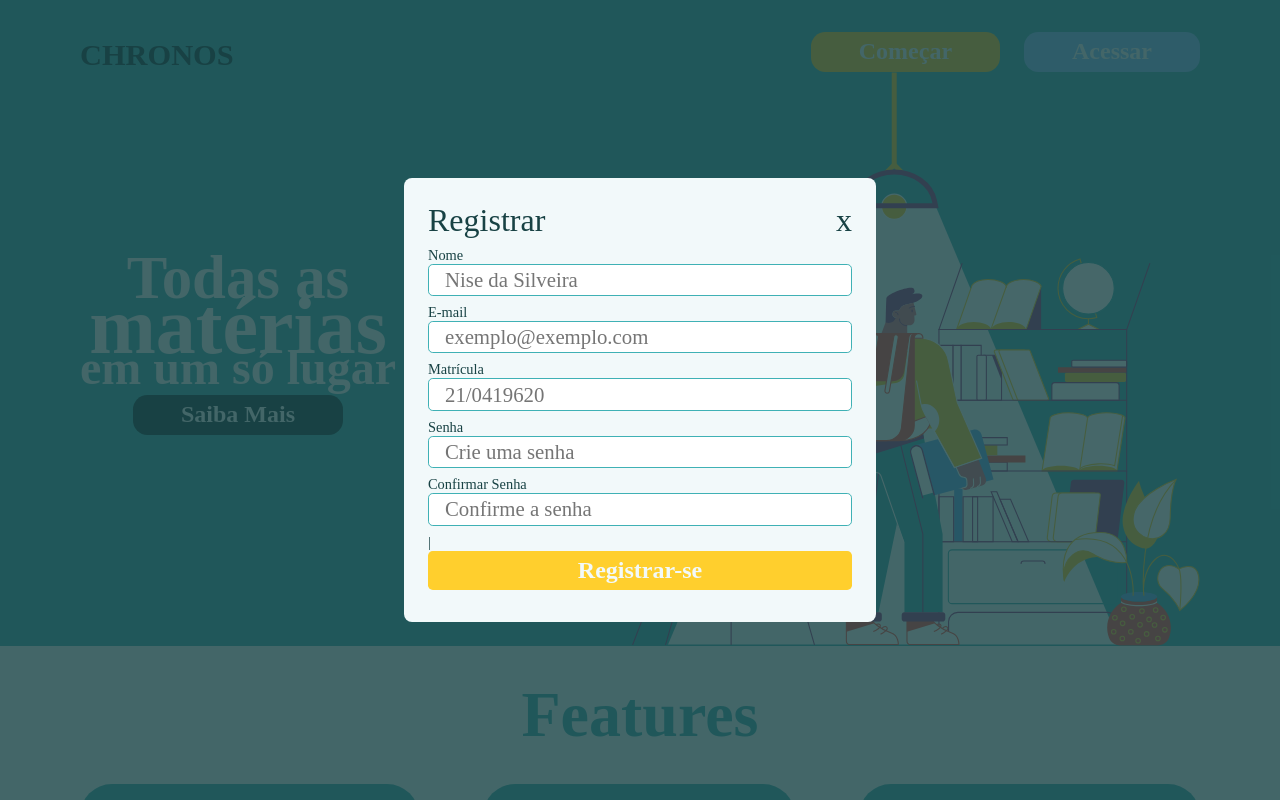
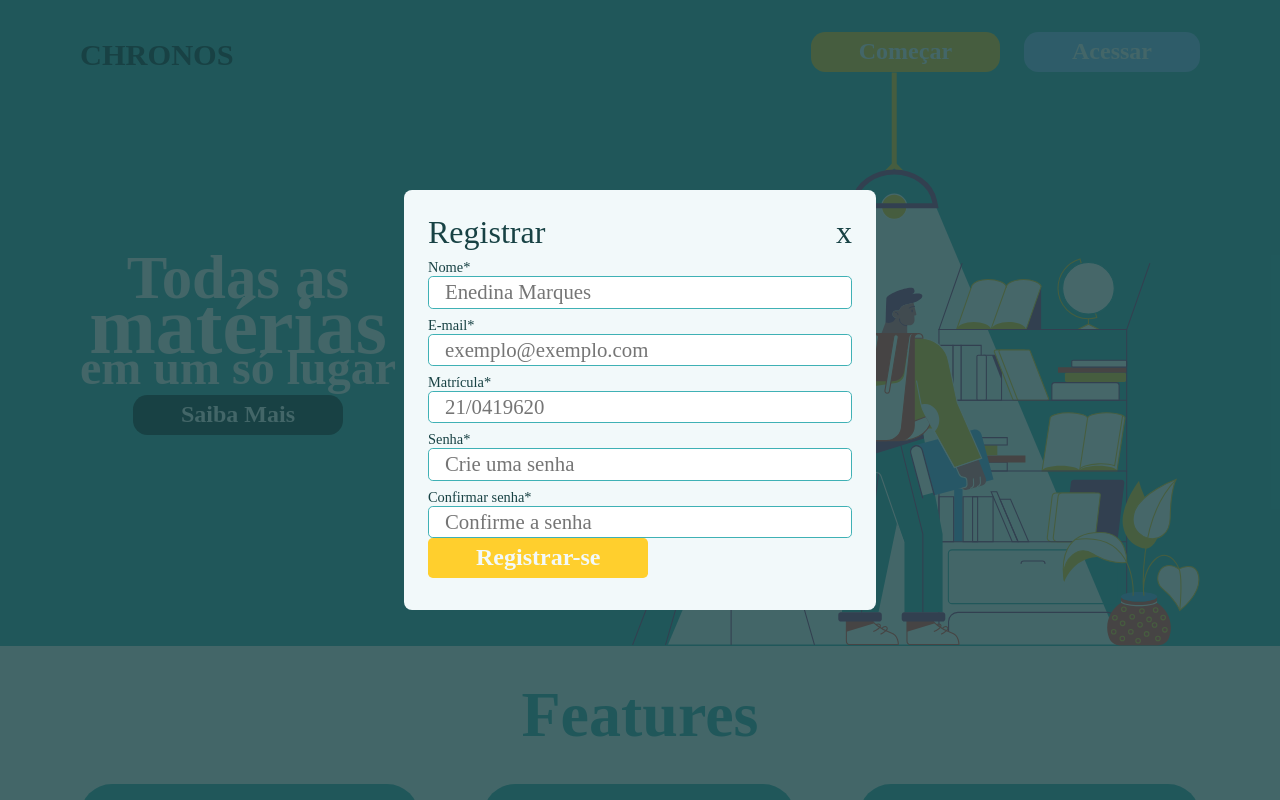
Before and after one commit to ProExpertREQ/Chronos, a React app: page / in a window 1280 px wide. Both pictures are taken after a click on the button "Começar". Shown: the top 800 px of the page. Built offline with nearby package versions, Linux system fonts and the light colour scheme; a web font is replaced by a local one.

Commit message:
:arrow_up: Update RegisterDialog

```diff
--- a/src/logged_out/RegisterDialog/index.js
+++ b/src/logged_out/RegisterDialog/index.js
@@ -1,56 +1,79 @@
 import React from 'react';
 import PropTypes from 'prop-types';
+import { Formik, Form } from 'formik';
+import * as Yup from 'yup';
 
 import Modal from '../Modal';
+import TextInput from '../components/TextInput';
 import Button from './styles';
+
+const schema = Yup.object().shape({
+  name: Yup.string().required('Qual é o seu nome?'),
+  email: Yup.string().required('Você usará esse email quando se conectar e se precisar redefinir a senha.'),
+  registrationNumber: Yup.string().required('Insira a matrícula vinculada à Universidade de Brasília'),
+  password: Yup.string().required('Insira uma combinação de pelo menos seis letras, sinais de pontuação e símbolos(como ! e &).'),
+  passwordConfirm: Yup.string(),
+});
 
 const RegisterDialog = ({ onClose = () => {} }) => (
   <Modal title="Registrar" id="modal" onClose={onClose}>
-    <label htmlFor="name">Nome</label>
-    <input
+    <Formik
+      initialValues={{
+        name: '',
+        email: '',
+        registrationNumber: '',
+        password: '',
+        passwordConfirm: '',
+        acceptedTerms: false, // added for our checkbox
+        jobType: '', // added for our select
+      }}
+      validationSchema={schema}
+      onSubmit={(values, { setSubmitting }) => {
+        setSubmitting(false);
+      }}
+    >
+      <Form>
+        <TextInput
+          label="Nome*"
           type="text"
           name="name"
           id="name"
-      placeholder="Nise da Silveira"
+          placeholder="Enedina Marques"
           autoComplete="off"
         />
-
-    <label htmlFor="email">E-mail</label>
-    <input
-      type="text"
+        <TextInput
+          label="E-mail*"
+          type="email"
           name="email"
           id="email"
           placeholder="exemplo@exemplo.com"
           autoComplete="off"
         />
-
-    <label htmlFor="registration-number">Matrícula</label>
-    <input
+        <TextInput
+          label="Matrícula*"
           type="text"
-      name="registration-number"
-      id="registration-number"
+          name="registrationNumber"
+          id="registrationNumber"
           placeholder="21/0419620"
           autoComplete="off"
         />
-
-    <label htmlFor="password">Senha</label>
-    <input
+        <TextInput
+          label="Senha*"
+          name="password"
           type="password"
-      name="password"
           id="password"
           placeholder="Crie uma senha"
         />
-
-    <label htmlFor="password-confirm">Confirmar Senha</label>
-    <input
+        <TextInput
+          label="Confirmar senha*"
           type="password"
-      name="password-confirm"
-      id="password-confirm"
+          name="passwordConfirm"
+          id="passwordConfirm"
           placeholder="Confirme a senha"
         />
-
-    <label id="button-label">|</label>
-    <Button id="register">Registrar-se</Button>
+        <Button type="submit">Registrar-se</Button>
+      </Form>
+    </Formik>
   </Modal>
 );
 
```
Lines whose indentation alone changed are shown as unchanged.
